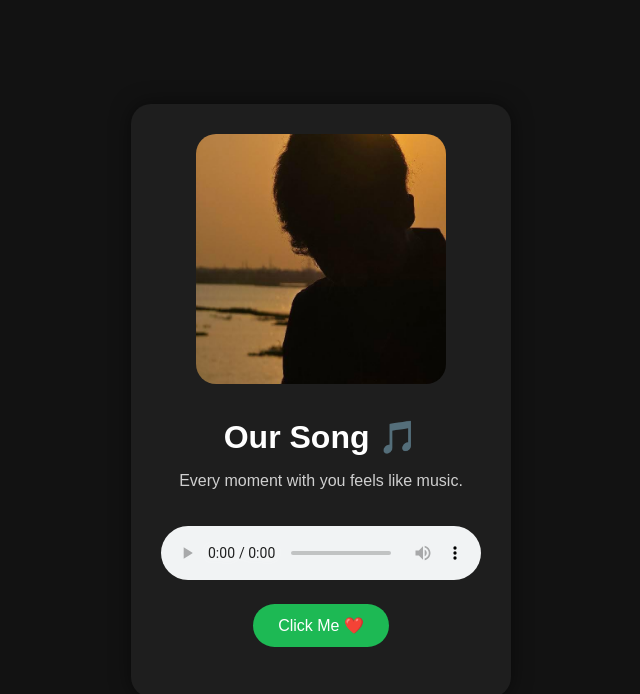
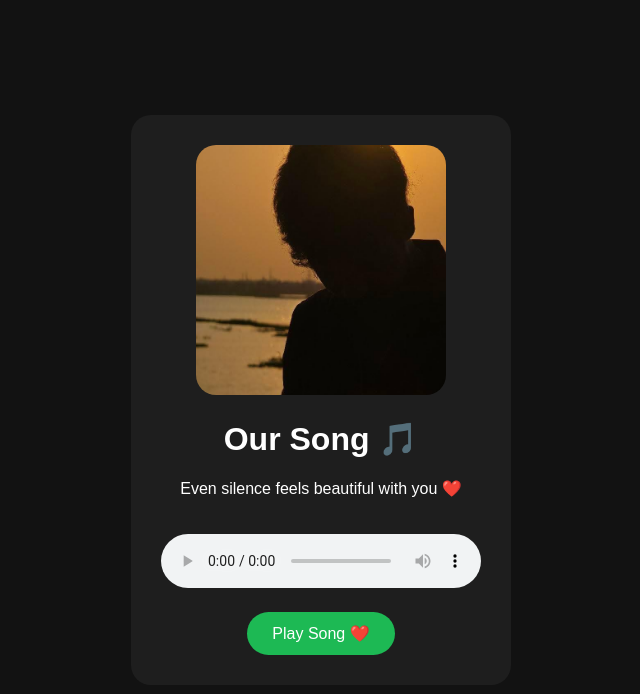
Before and after one commit to jaishree2006/jaishree2006.github.io, a plain HTML site: page index.html in a window 1280 px wide. Shown: the whole page, without its empty margins (319-959 px from the left). Drawn offline with Linux system fonts and the light colour scheme.

Commit message:
Refactor index.html for improved structure and style

```diff
--- a/index.html
+++ b/index.html
@@ -1,42 +1,81 @@
 <!DOCTYPE html>
 <html lang="en">
 <head>
-  <meta charset="UTF-8" />
-  <meta name="viewport" content="width=device-width, initial-scale=1.0"/>
+<meta charset="UTF-8">
+<meta name="viewport" content="width=device-width, initial-scale=1.0">
 <title>For You ❤️</title>
-  <link rel="stylesheet" href="style.css">
+
+<style>
+
+body{
+    margin:0;
+    height:100vh;
+    display:flex;
+    justify-content:center;
+    align-items:center;
+    background:#121212;
+    font-family:Arial;
+    color:white;
+}
+
+.card{
+    background:#1e1e1e;
+    padding:30px;
+    border-radius:20px;
+    text-align:center;
+    width:320px;
+}
+
+img{
+    width:250px;
+    height:250px;
+    object-fit:cover;
+    border-radius:20px;
+}
+
+button{
+    margin-top:20px;
+    padding:12px 25px;
+    border:none;
+    border-radius:30px;
+    background:#1DB954;
+    color:white;
+    font-size:16px;
+    cursor:pointer;
+}
+
+audio{
+    margin-top:20px;
+    width:100%;
+}
+
+</style>
+
 </head>
 <body>
 
 <div class="card">
 
-    <img src="album1.jpg" class="album">
+<img src="album1.jpg">
 
 <h1>Our Song 🎵</h1>
 
-    <p>
-      Every moment with you feels like music.
-    </p>
+<p>Even silence feels beautiful with you ❤️</p>
 
-<audio controls>
+<audio id="music" controls>
     <source src="song1.mp3" type="audio/mpeg">
 </audio>
 
-    <button onclick="showMessage()">
-      Click Me ❤️
+<button onclick="playMusic()">
+Play Song ❤️
 </button>
-
-    <div id="message"></div>
 
 </div>
 
 <script>
 
-function showMessage() {
-
-  document.getElementById("message").innerHTML =
-  "You make my life feel softer, happier, and beautiful ❤️";
-
+function playMusic() {
+    document.getElementById("music").play();
 }
 
 </script>
```
Lines whose indentation alone changed are shown as unchanged.
